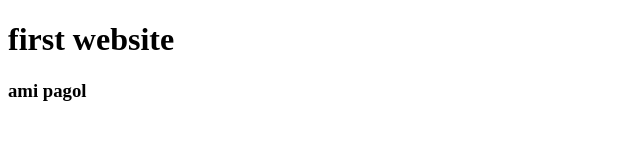
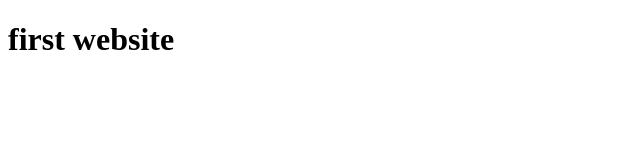
Before and after one commit to aurko03/first-website, a plain HTML site: page index.html in a window 1280 px wide. Shown: the whole page, without its empty margins (0-640 px from the left). Drawn offline with Linux system fonts and the light colour scheme.

Commit message:
index.html

```diff
--- a/index.html
+++ b/index.html
@@ -5,7 +5,6 @@
 </head>
 <body>
     <h1>first website</h1>
-     <h3>ami pagol</h3>
 
 </body>
 </html>
```
